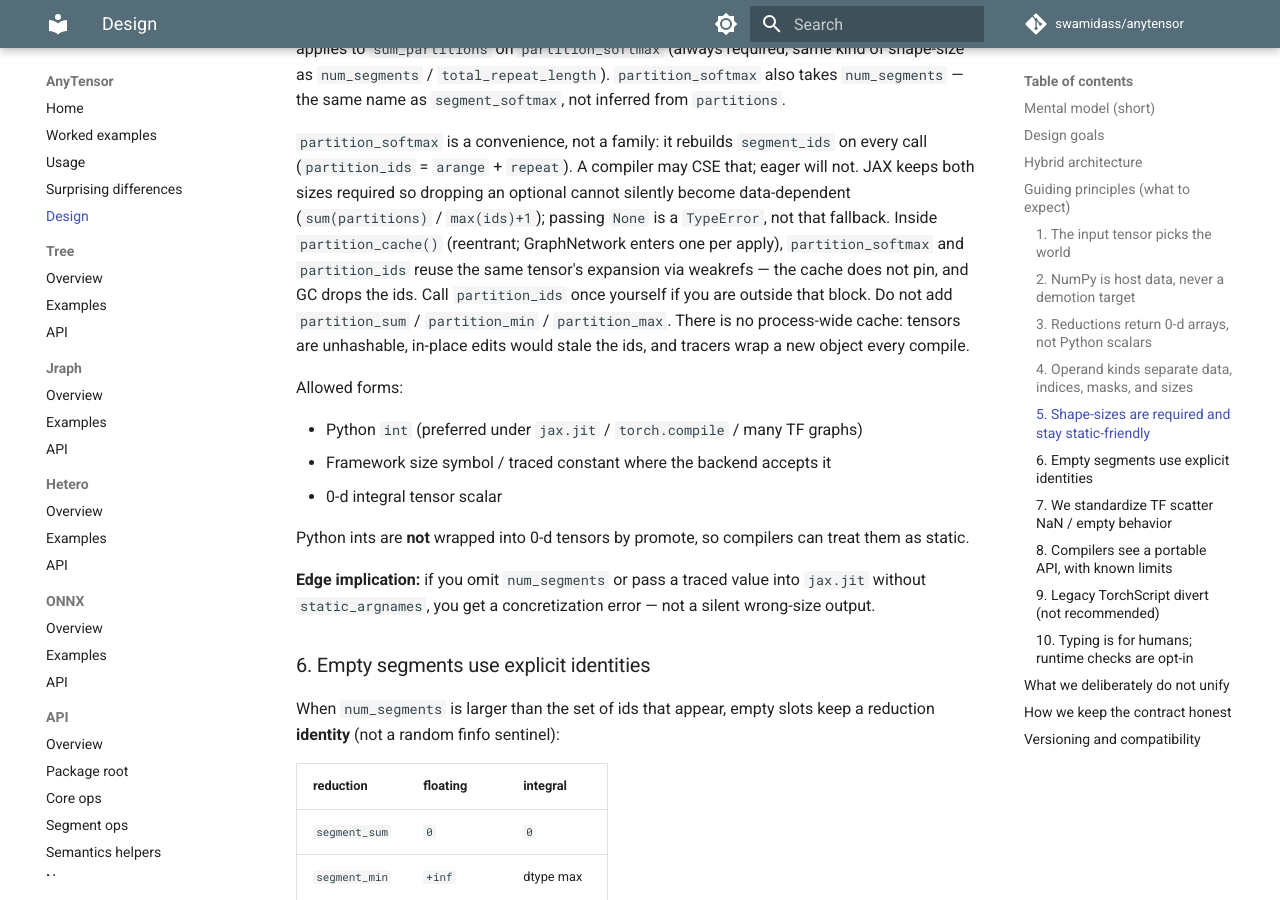
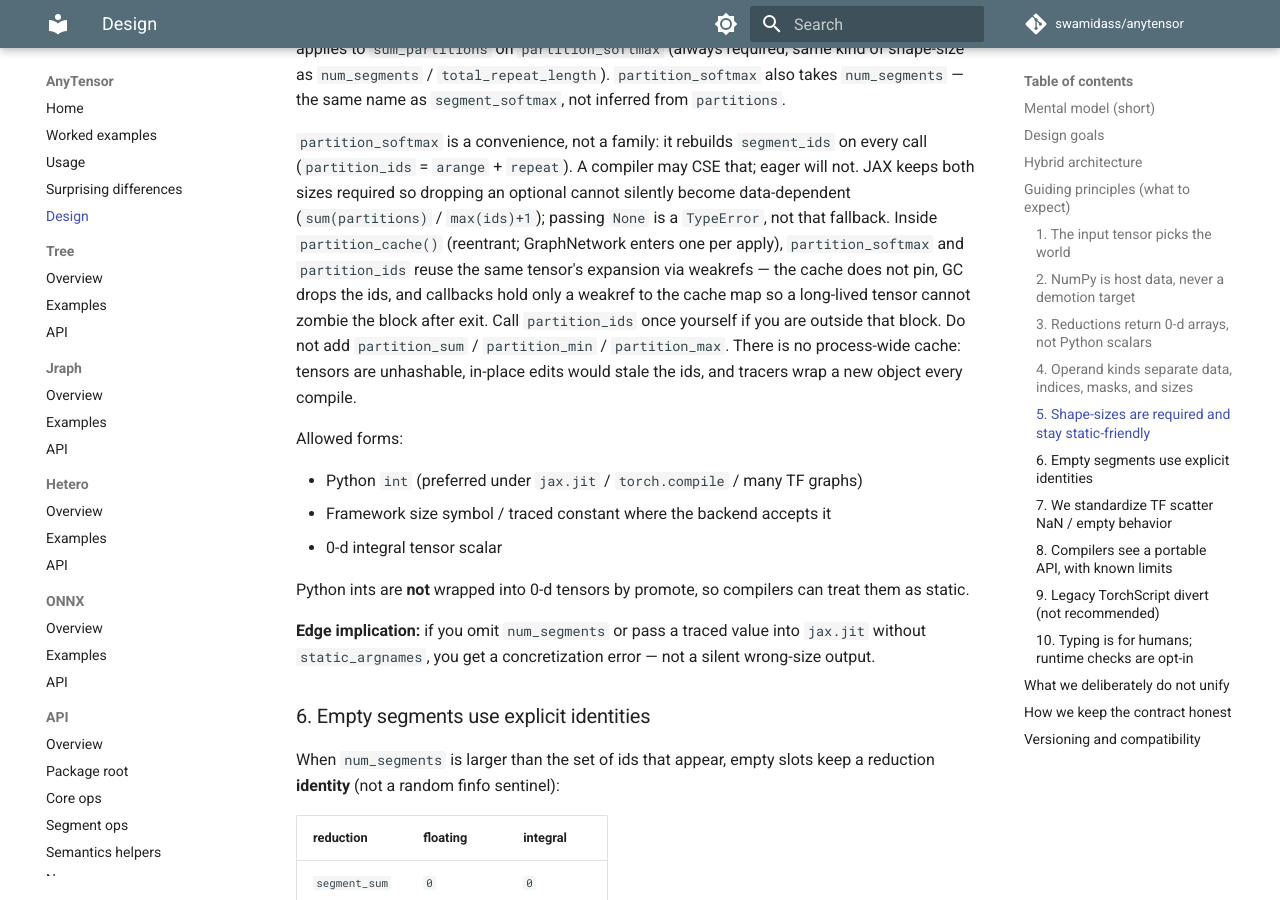
Before and after one commit to swamidass/anytensor, an MkDocs documentation site: the page built from docs/design.md, in a window 1280 px wide and 900 px high, scrolled down 3599 px. Built offline with MkDocs 1.6.1 and Material for MkDocs 9.7.7, drawn with Linux system fonts in a browser that asks for light colours; comment, search, counter and statistics services are not loaded.

Commit message:
Hold only a weakref from GC callbacks to the partition cache map.
A builtin dict cannot be weak-referenced, so the cache is a dict
subclass. Long-lived n_node tensors then cannot zombie the block
after partition_cache exits.

Co-authored-by: swamidass <swamidass@users.noreply.github.com>

```diff
--- a/docs/design.md
+++ b/docs/design.md
@@ -161,11 +161,12 @@ cannot silently become data-dependent (`sum(partitions)` / `max(ids)+1`);
 passing `None` is a `TypeError`, not that fallback. Inside `partition_cache()`
 (reentrant; GraphNetwork enters one per apply), `partition_softmax` and
 `partition_ids` reuse the same tensor's expansion via weakrefs — the cache
-does not pin, and GC drops the ids. Call `partition_ids` once yourself if you
-are outside that block. Do not add `partition_sum` / `partition_min` /
-`partition_max`. There is no process-wide cache: tensors are unhashable,
-in-place edits would stale the ids, and tracers wrap a new object every
-compile.
+does not pin, GC drops the ids, and callbacks hold only a weakref to the
+cache map so a long-lived tensor cannot zombie the block after exit. Call
+`partition_ids` once yourself if you are outside that block. Do not add
+`partition_sum` / `partition_min` / `partition_max`. There is no
+process-wide cache: tensors are unhashable, in-place edits would stale the
+ids, and tracers wrap a new object every compile.
 
 Allowed forms:
 
```
Also changed, not shown: changelog.d/partition-softmax-sizes.changed.md (+1 -1 lines), docs/usage.md (+3 -2 lines), 2 other files.
